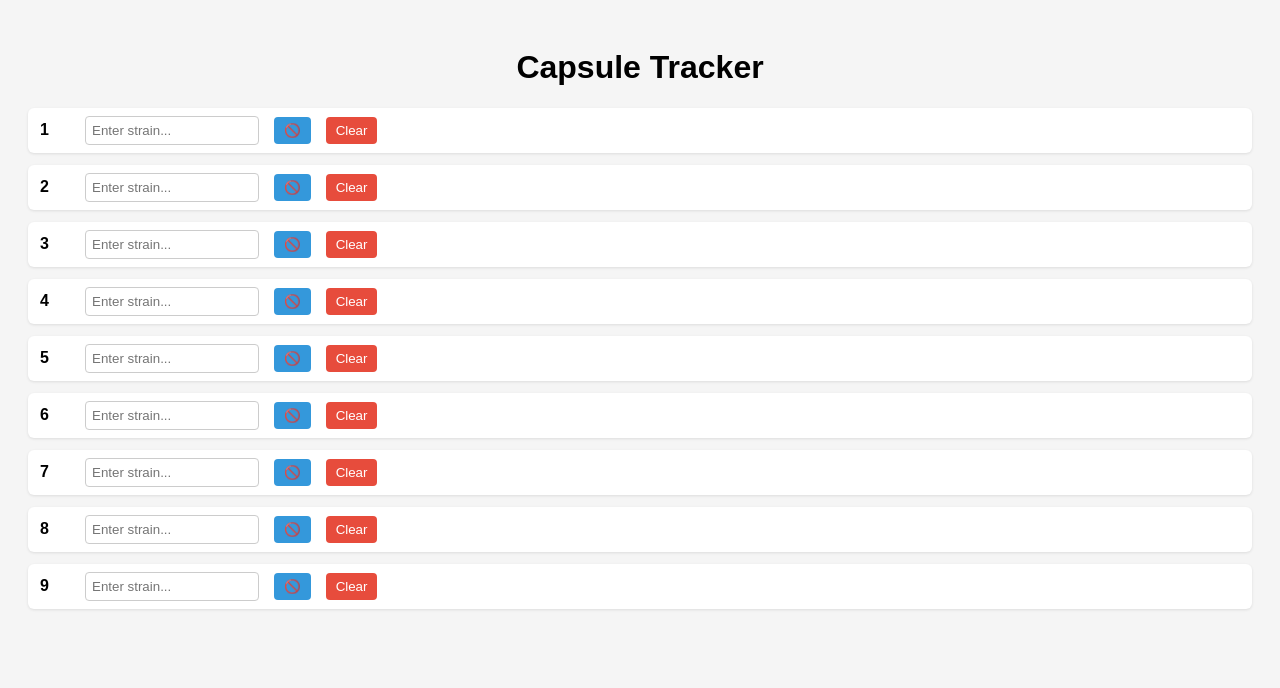
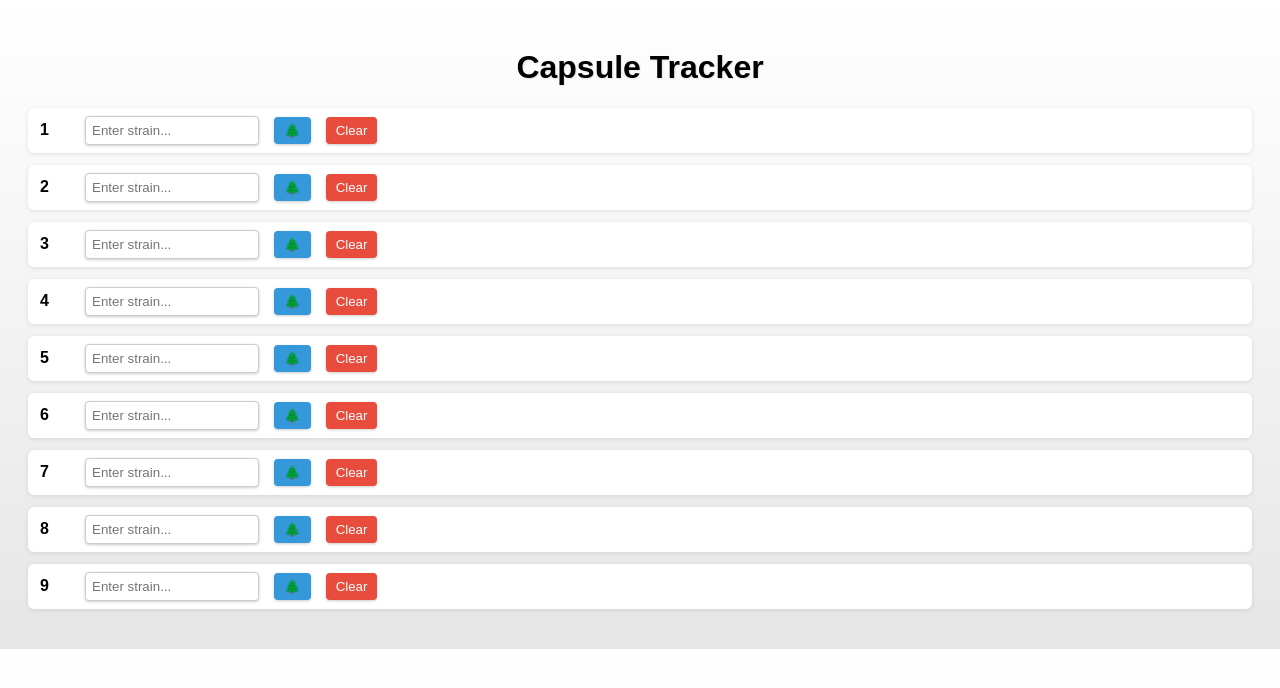
Before and after one commit to bsaltz22/capsule-tracker, a plain HTML site: page index.html in a window 1280 px wide. Drawn offline with Linux system fonts and the light colour scheme.

Commit message:
Update index.html

```diff
--- a/index.html
+++ b/index.html
@@ -8,17 +8,18 @@
   body {
     font-family: sans-serif;
     padding: 20px;
-      background: #f5f5f5;
+    background: linear-gradient(to bottom, #ffffff, #e6e6e6);
   }
   h1 {
     text-align: center;
+    text-shadow: 1px 1px 2px rgba(0,0,0,0.1);
   }
   .capsule {
     margin-bottom: 12px;
     background: #fff;
     padding: 8px 12px;
     border-radius: 6px;
-      box-shadow: 0 1px 3px rgba(0,0,0,0.1);
+    box-shadow: 0 1px 4px rgba(0,0,0,0.1);
     display: flex;
     align-items: center;
     gap: 15px;
@@ -33,12 +34,14 @@
     padding: 6px;
     border: 1px solid #ccc;
     border-radius: 4px;
+    box-shadow: 0 1px 3px rgba(0,0,0,0.2);
   }
   button {
     padding: 6px 10px;
     border: none;
     border-radius: 4px;
     cursor: pointer;
+    box-shadow: 0 1px 3px rgba(0,0,0,0.2);
   }
   .state-btn {
     background: #3498db;
@@ -62,7 +65,7 @@
 
 <script>
   const container = document.getElementById('capsule-list');
-    const states = ['🚫', '🔄', '✅'];
+  const states = ['🌲', '🔥', '🗑️'];
 
   for (let i = 1; i <= 9; i++) {
     const div = document.createElement('div');
```
Lines whose indentation alone changed are shown as unchanged.
